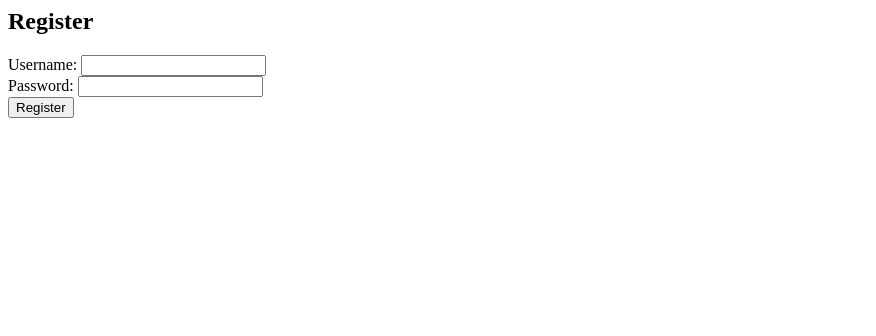
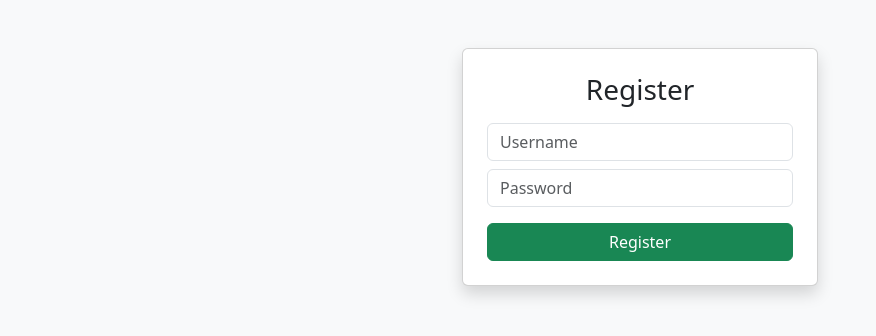
Before and after one commit to bgcena/simple-webapp, a website: page public/register.html in a window 1280 px wide. Shown: the whole page, without its empty margins (0-876 px from the left). Drawn offline with nearby package versions, Linux system fonts and the light colour scheme.

Commit message:
added css and title

```diff
--- a/public/register.html
+++ b/public/register.html
@@ -1,6 +1,23 @@
-<h2>Register</h2>
-<form method="POST" action="/register">
-  Username: <input name="username" /><br>
-  Password: <input type="password" name="password" /><br>
-  <button type="submit">Register</button>
-</form>
+<!DOCTYPE html>
+<html>
+<head>
+  <title>Chinmay Test App - Register</title>
+  <link href="https://cdn.jsdelivr.net/npm/bootstrap@5.3.0/dist/css/bootstrap.min.css" rel="stylesheet">
+</head>
+<body class="bg-light">
+<div class="container mt-5">
+  <div class="row justify-content-center">
+    <div class="col-md-4">
+      <div class="card p-4 shadow">
+        <h3 class="text-center mb-3">Register</h3>
+        <form method="POST" action="/register">
+          <input name="username" class="form-control mb-2" placeholder="Username" required />
+          <input type="password" name="password" class="form-control mb-3" placeholder="Password" required />
+          <button type="submit" class="btn btn-success w-100">Register</button>
+        </form>
+      </div>
+    </div>
+  </div>
+</div>
+</body>
+</html>
```
Also changed, not shown: public/index.html (+16 -3 lines), public/login.html (+23 -6 lines), README.md, 2 other files.
